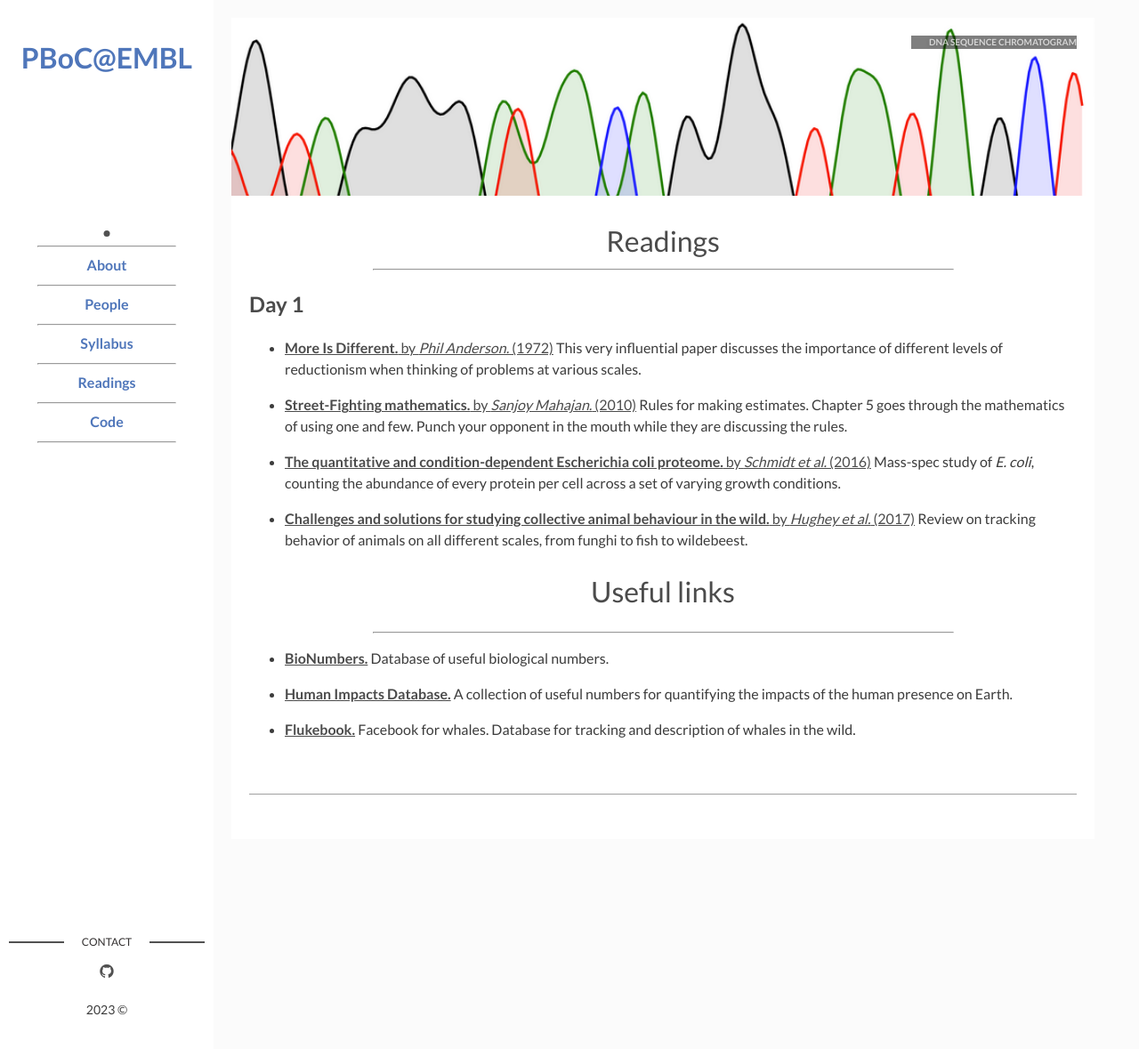
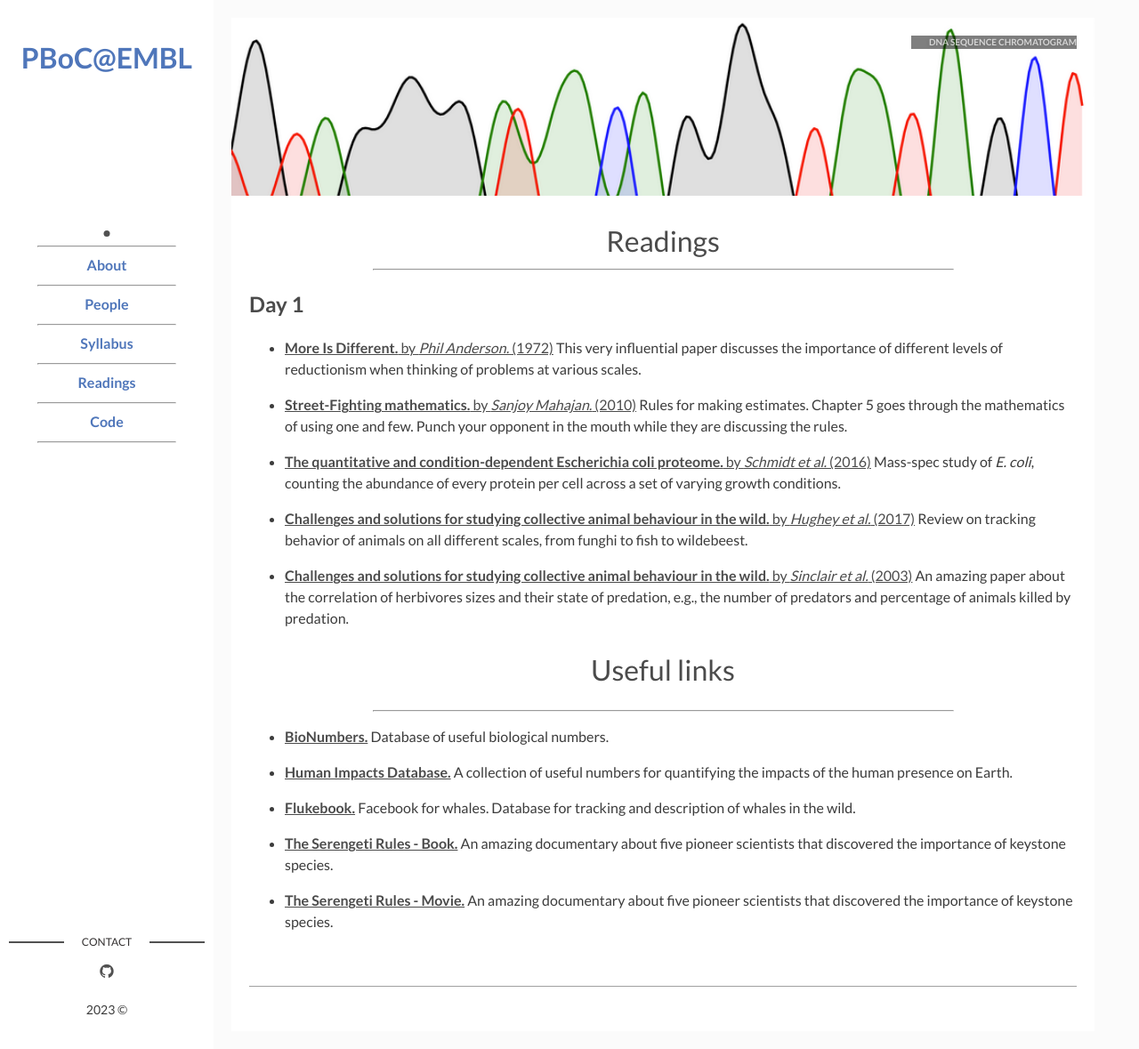
Before and after one commit to RPGroup-PBoC/embl_pboc_2023, a Jekyll site: the page built from page03_readings.md, in a window 1280 px wide and 1179 px high. Shown: the whole window at 89% size. Built offline with Jekyll 4.4.1, drawn with Linux system fonts in a browser that asks for light colours.

Commit message:
serengeti rules

```diff
--- a/_data/links.yaml
+++ b/_data/links.yaml
@@ -23,3 +23,13 @@
   title: Flukebook.
   address: "https://www.flukebook.org/"
   description: Facebook for whales. Database for tracking and description of whales in the wild.
+
+- link:
+  title: The Serengeti Rules - Book.
+  address: "https://press.princeton.edu/books/paperback/9780691175683/the-serengeti-rules"
+  description: An amazing documentary about five pioneer scientists that discovered the importance of keystone species.
+
+- link:
+  title: The Serengeti Rules - Movie.
+  address: "https://www.imdb.com/title/tt6838670/"
+  description: An amazing documentary about five pioneer scientists that discovered the importance of keystone species.
--- a/_data/readings.yaml
+++ b/_data/readings.yaml
@@ -30,3 +30,11 @@ Day 1:
    link: hughey2017.pdf
    description: >
       Review on tracking behavior of animals on all different scales, from funghi to fish to wildebeest.
+
+ - pub:
+   title: Challenges and solutions for studying collective animal behaviour in the wild.
+   authors: Sinclair et al.
+   year: 2003
+   link: sinclair2003.pdf
+   description: >
+      An amazing paper about the correlation of herbivores sizes and their state of predation, e.g., the number of predators and percentage of animals killed by predation.
```
Also changed, not shown: 3 other files.
